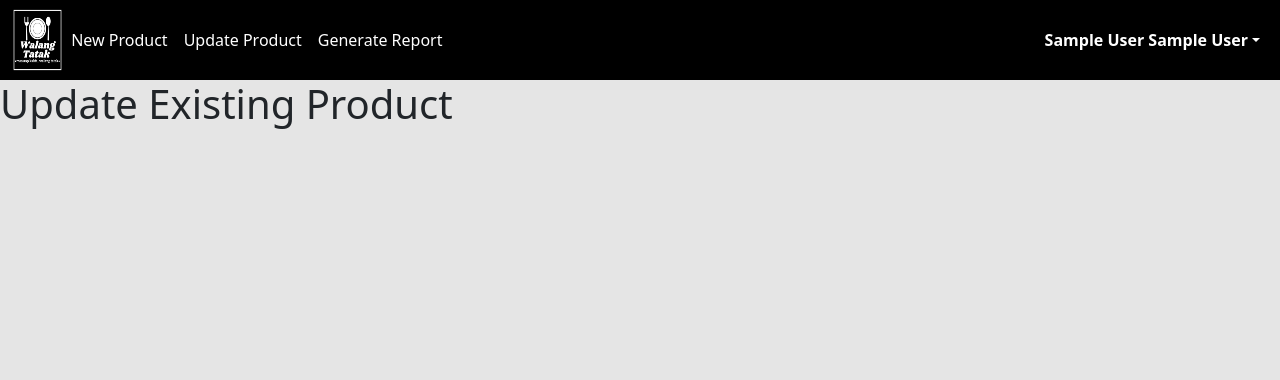
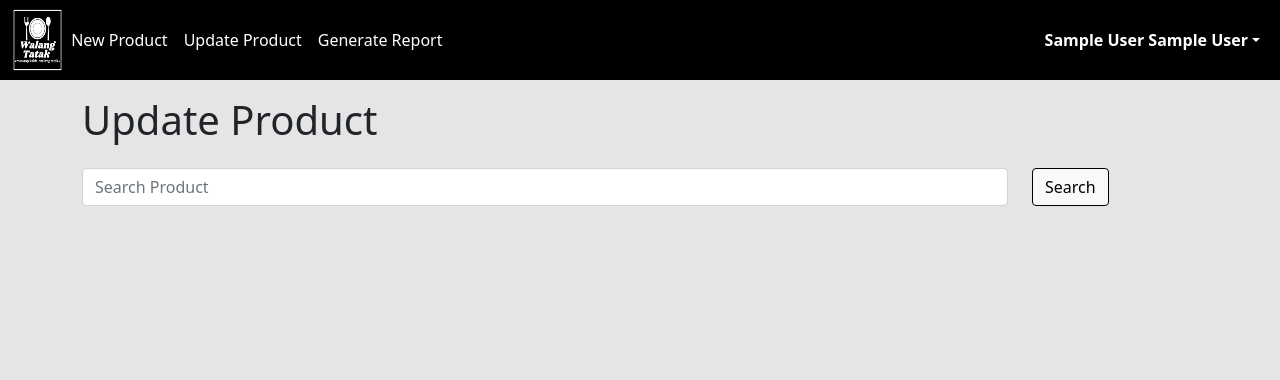
Before and after one commit to sprmnfrd/cosc75a-wt, a PHP site: page /admin/edit-product.php in a window 1280 px wide. Shown: the top 380 px of the page. Run offline with PHP 8.4, Linux system fonts and the light colour scheme; the visitor is signed in with stand-in values (Sample User, id 1); data that the repository does not hold is empty.

Commit message:
added search box

```diff
--- a/manager/admin/edit-product.php
+++ b/manager/admin/edit-product.php
@@ -4,8 +4,29 @@
 
     changeTitle("../templates/header.php", "Adminitstrator - WT");
 ?>
-    <div id="content">
-        <h1>Update Existing Product</h1>
+    <div class="container mt-3">
+        <h1>Update Product</h1>
+        <form class="mt-4" action="./edit-product.php" method="get">
+            <div class="row">
+                <div class="col-10">
+                    <input class="form-control"type="text" name="update-search" list="product-list" placeholder="Search Product">
+                    <datalist id="product-list">
+                        <?php
+                            $sql = "SELECT p.product_code AS product_code, p.product_name AS product_name FROM products AS p WHERE product_end_timestamp IS NULL AND p.product_type != 4";
+                            $result = prepareSQL($conn, $sql);
+                            while($resultRow = mysqli_fetch_array($result)) {
+                                echo '
+                                    <option value="'.$resultRow["product_code"].'">'.$resultRow["product_name"].'</option>
+                                ';
+                            }
+                        ?>
+                    </datalist>
+                </div>
+                <div class="col">
+                    <button type="submit" class="btn btn-light" name="search-product" value="search">Search</button>
+                </div>
+            </div>
+        </form>
     </div>
 <?php
     require("../templates/footer.php");
```
